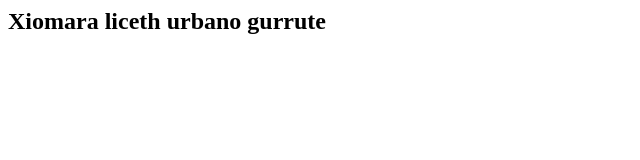
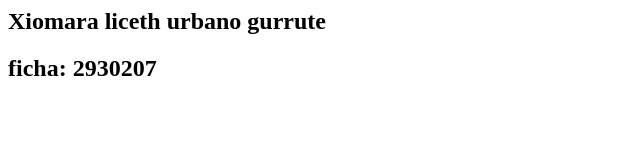
Before and after one commit to xiomarau/html, a plain HTML site: page Datos.html in a window 1280 px wide. Shown: the whole page, without its empty margins (0-640 px from the left). Drawn offline with Linux system fonts and the light colour scheme.

```diff
--- a/Datos.html
+++ b/Datos.html
@@ -4,5 +4,7 @@
     </head>
     <body>
         <h2> Xiomara liceth urbano gurrute </h2>
+        <h2>ficha: 2930207</h2>
+
     </body>
 </html>
```
